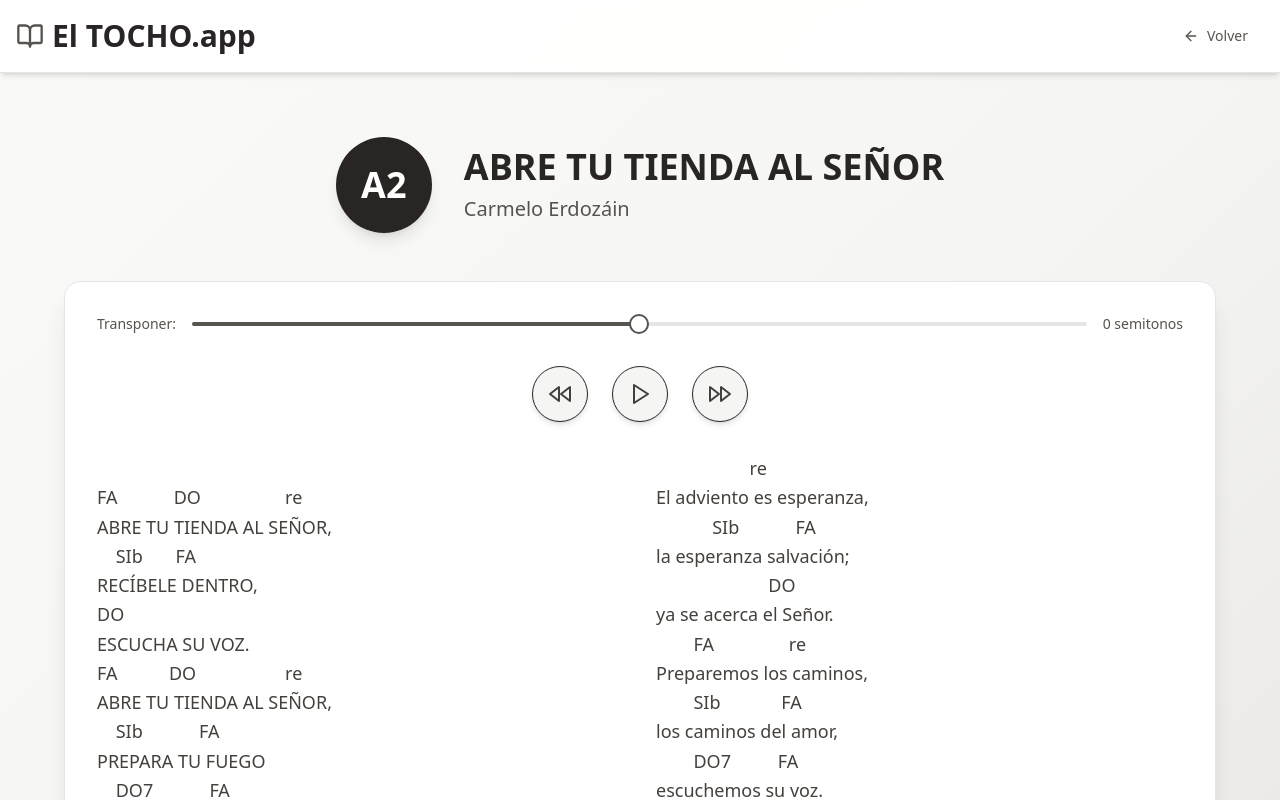
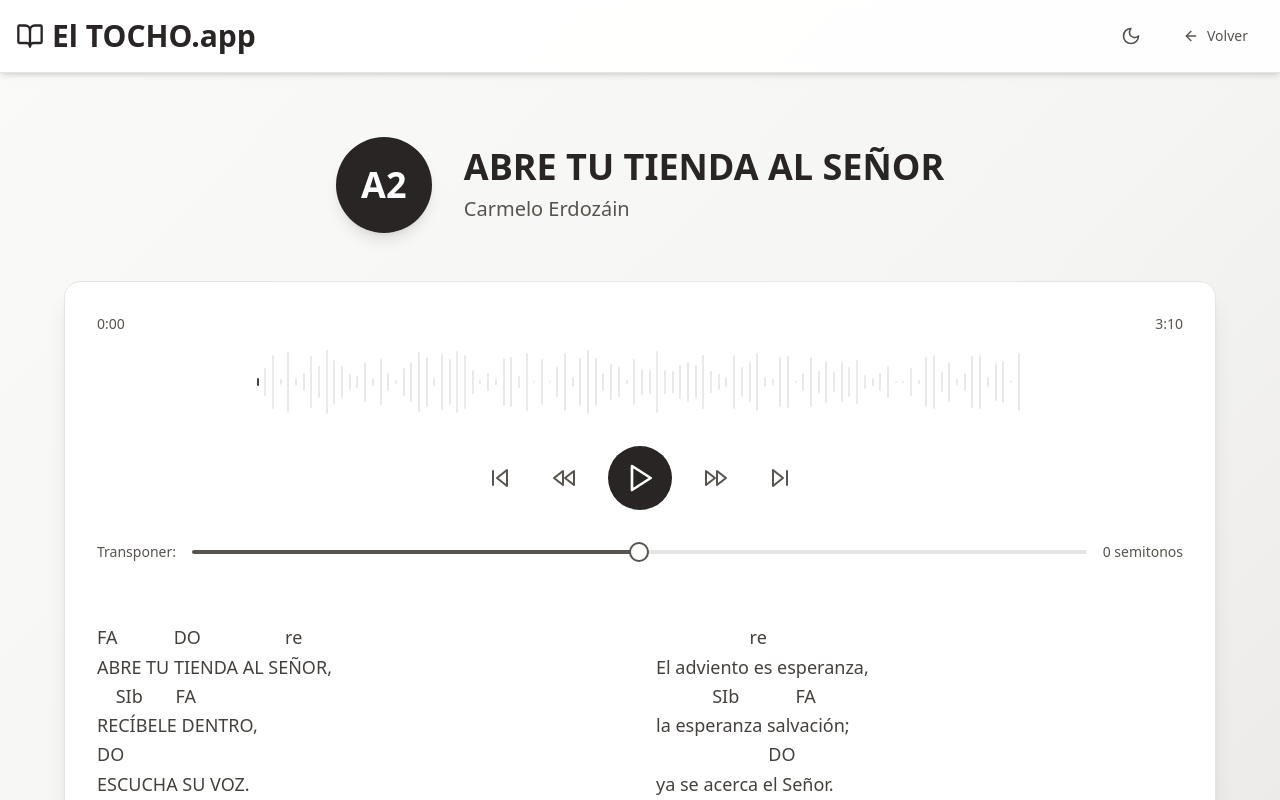
Before and after one commit to GonzaloPTE/el-tocho-next-js, a Next.js app: page /song/1 in a window 1280 px wide. Shown: the top 800 px of the page. Built offline with nearby package versions, Linux system fonts and the light colour scheme.

Commit message:
Reproductor visualizador y waveform

```diff
--- a/components/home-page.tsx
+++ b/components/home-page.tsx
@@ -1,7 +1,7 @@
 "use client"
 
 import React from 'react';
-import { Search, X, ChevronRight, BookOpen } from "lucide-react"
+import { Search, X, ChevronRight, BookOpen, Moon, Sun } from "lucide-react"
 import { Input } from "@/components/ui/input"
 import { Button } from "@/components/ui/button"
 import { CATEGORIES, FEATURED_SONGS, ALL_SONGS, SITE_NAME } from "@/components/constants"
@@ -12,6 +12,7 @@ import { useRouter } from 'next/navigation'
 const HomePage: React.FC = () => {
   const [searchTerm, setSearchTerm] = React.useState('');
   const [searchResults, setSearchResults] = React.useState<Song[]>([]);
+  const [isDarkMode, setIsDarkMode] = React.useState(false);
   const router = useRouter()
 
   React.useEffect(() => {
@@ -31,16 +32,34 @@ const HomePage: React.FC = () => {
   }
 
   return (
-    <div className="bg-gradient-to-br from-stone-50 via-stone-100 to-stone-200 text-stone-800 font-inter min-h-screen flex flex-col">
-      <header className="border-b border-stone-200 py-4 bg-white shadow-md sticky top-0 z-10 backdrop-blur-sm bg-white/90">
+    <div className={`min-h-screen flex flex-col ${
+      isDarkMode ? 'bg-stone-900 text-stone-100' : 'bg-gradient-to-br from-stone-50 via-stone-100 to-stone-200 text-stone-800'
+    } font-inter`}>
+      <header className={`border-b py-4 shadow-md sticky top-0 z-10 backdrop-blur-sm ${
+        isDarkMode ? 'bg-stone-800/90 border-stone-700' : 'bg-white/90 border-stone-200'
+      }`}>
         <div className="container mx-auto flex justify-between items-center px-4">
-          <h1 className="text-3xl font-merriweather font-bold text-stone-800 flex items-center">
-            <BookOpen className="mr-2 text-stone-600" size={28} /> {SITE_NAME}
+          <h1 className="text-3xl font-merriweather font-bold flex items-center">
+            <BookOpen className="mr-2" size={28} /> {SITE_NAME}
           </h1>
-          <nav className="space-x-8">
-            <a href="#" className="text-stone-600 hover:text-stone-800 transition-colors font-medium hover:underline decoration-2 underline-offset-8">Inicio</a>
-            <a href="#" className="text-stone-600 hover:text-stone-800 transition-colors font-medium hover:underline decoration-2 underline-offset-8">Buscar</a>
-            <a href="#" className="text-stone-600 hover:text-stone-800 transition-colors font-medium hover:underline decoration-2 underline-offset-8">Destacados</a>
+          <nav className="flex items-center space-x-8">
+            <a href="#" className={`transition-colors font-medium hover:underline decoration-2 underline-offset-8 ${
+              isDarkMode ? 'text-stone-300 hover:text-stone-100' : 'text-stone-600 hover:text-stone-800'
+            }`}>Inicio</a>
+            <a href="#" className={`transition-colors font-medium hover:underline decoration-2 underline-offset-8 ${
+              isDarkMode ? 'text-stone-300 hover:text-stone-100' : 'text-stone-600 hover:text-stone-800'
+            }`}>Buscar</a>
+            <a href="#" className={`transition-colors font-medium hover:underline decoration-2 underline-offset-8 ${
+              isDarkMode ? 'text-stone-300 hover:text-stone-100' : 'text-stone-600 hover:text-stone-800'
+            }`}>Destacados</a>
+            <Button
+              variant="ghost"
+              size="icon"
+              onClick={() => setIsDarkMode(!isDarkMode)}
+              className={isDarkMode ? 'text-stone-300' : 'text-stone-600'}
+            >
+              {isDarkMode ? <Sun className="h-5 w-5" /> : <Moon className="h-5 w-5" />}
+            </Button>
           </nav>
         </div>
       </header>
--- a/components/song-lyrics-viewer.tsx
+++ b/components/song-lyrics-viewer.tsx
@@ -1,10 +1,11 @@
 'use client'
 
 import React from 'react';
-import { ArrowLeft, Rewind, Play, FastForward, BookOpen } from "lucide-react"
+import { ArrowLeft, Rewind, Play, Pause, FastForward, BookOpen, SkipBack, SkipForward, Moon, Sun } from "lucide-react"
 import { useRouter } from 'next/navigation'
 import { CustomSlider } from "@/components/ui/custom-slider"
 import { Button } from "@/components/ui/button"
+import { Waveform } from "@/components/ui/waveform"
 import Footer from '@/components/footer';
 import { SITE_NAME } from "@/components/constants"
 
@@ -37,61 +38,152 @@ los caminos del amor,
         DO7          FA
 escuchemos su voz.
 
-// ... (rest of the lyrics)
 `
 
 interface SongLyricsViewerProps {
   songId: string
 }
 
+// Mock waveform data
+const MOCK_WAVEFORM_DATA = Array(100).fill(0).map(() => Math.random());
+
 export function SongLyricsViewer({ songId }: SongLyricsViewerProps) {
   const router = useRouter()
   const [transpose, setTranspose] = React.useState(0)
+  const [isPlaying, setIsPlaying] = React.useState(false)
+  const [currentTime, setCurrentTime] = React.useState(0)
+  const [duration] = React.useState(190) // 3:10 in seconds
+  const [isDarkMode, setIsDarkMode] = React.useState(false)
 
-  // Function to determine if the lyrics should be displayed in two columns
-  const shouldUseTwoColumns = (lyrics: string): boolean => {
-    const lineCount = lyrics.split('\n').length;
-    return lineCount > 20; // Adjust this threshold as needed
+  const isLongSong = SONG_LYRICS.split('\n').length > 20
+
+  const lyricsClassName = `whitespace-pre-wrap font-medium text-lg leading-relaxed ${
+    isLongSong ? 'columns-1 md:columns-2 gap-8' : ''
+  } ${isDarkMode ? 'text-stone-300' : 'text-stone-700'}`
+
+  const formatTime = (time: number) => {
+    const minutes = Math.floor(time / 60)
+    const seconds = Math.floor(time % 60)
+    return `${minutes}:${seconds.toString().padStart(2, '0')}`
   }
 
-  const isLongSong = shouldUseTwoColumns(SONG_LYRICS)
-
-  const lyricsClassName = `whitespace-pre-wrap font-medium text-stone-700 text-lg leading-relaxed ${
-    isLongSong ? 'columns-1 md:columns-2 gap-8' : ''
-  }`
+  const handleWaveformClick = (time: number) => {
+    setCurrentTime(time);
+  };
 
   return (
-    <div className="bg-gradient-to-br from-stone-50 via-stone-100 to-stone-200 text-stone-800 font-inter min-h-screen flex flex-col">
-      <header className="border-b border-stone-200 py-4 bg-white shadow-md sticky top-0 z-10 backdrop-blur-sm bg-white/90">
+    <div className={`min-h-screen flex flex-col ${
+      isDarkMode ? 'bg-stone-900 text-stone-100' : 'bg-gradient-to-br from-stone-50 via-stone-100 to-stone-200 text-stone-800'
+    } font-inter`}>
+      <header className={`border-b py-4 shadow-md sticky top-0 z-10 backdrop-blur-sm ${
+        isDarkMode ? 'bg-stone-800/90 border-stone-700' : 'bg-white/90 border-stone-200'
+      }`}>
         <div className="container mx-auto flex justify-between items-center px-4">
-          <h1 className="text-3xl font-merriweather font-bold text-stone-800 flex items-center">
-            <BookOpen className="mr-2 text-stone-600" size={28} /> {SITE_NAME}
+          <h1 className="text-3xl font-merriweather font-bold flex items-center">
+            <BookOpen className="mr-2" size={28} /> {SITE_NAME}
           </h1>
+          <div className="flex items-center space-x-4">
             <Button
               variant="ghost"
-            className="text-stone-600 hover:text-stone-800 transition-colors font-medium"
+              size="icon"
+              onClick={() => setIsDarkMode(!isDarkMode)}
+              className={isDarkMode ? 'text-stone-300' : 'text-stone-600'}
+            >
+              {isDarkMode ? <Sun className="h-5 w-5" /> : <Moon className="h-5 w-5" />}
+            </Button>
+            <Button
+              variant="ghost"
+              className={`font-medium ${isDarkMode ? 'text-stone-300 hover:text-stone-100' : 'text-stone-600 hover:text-stone-800'}`}
               onClick={() => router.back()}
             >
               <ArrowLeft className="mr-2 h-4 w-4" /> Volver
             </Button>
+          </div>
         </div>
       </header>
 
       <main className="flex-grow container mx-auto px-4 py-16">
         <div className={`mx-auto space-y-12 ${isLongSong ? 'max-w-6xl' : 'max-w-3xl'}`}>
           <div className="flex items-center justify-center space-x-8">
-            <div className="w-24 h-24 bg-stone-800 rounded-full flex items-center justify-center text-white font-bold shadow-lg">
+            <div className={`w-24 h-24 rounded-full flex items-center justify-center text-white font-bold shadow-lg ${
+              isDarkMode ? 'bg-stone-700' : 'bg-stone-800'
+            }`}>
               <span className="text-4xl">A2</span>
             </div>
             <div className="text-left">
-              <h2 className="text-4xl font-merriweather font-bold mb-2 text-stone-800">ABRE TU TIENDA AL SEÑOR</h2>
-              <h3 className="text-xl font-merriweather text-stone-600">Carmelo Erdozáin</h3>
+              <h2 className="text-4xl font-merriweather font-bold mb-2">ABRE TU TIENDA AL SEÑOR</h2>
+              <h3 className={`text-xl font-merriweather ${isDarkMode ? 'text-stone-400' : 'text-stone-600'}`}>Carmelo Erdozáin</h3>
             </div>
           </div>
 
-          <div className="bg-white rounded-2xl shadow-xl p-8 border border-stone-200 space-y-8">
+          <div className={`rounded-2xl shadow-xl p-8 border space-y-8 ${
+            isDarkMode ? 'bg-stone-800 border-stone-700' : 'bg-white border-stone-200'
+          }`}>
+            <div className="space-y-4">
+              <div className="flex items-center justify-between">
+                <span className={`text-sm font-medium ${isDarkMode ? 'text-stone-400' : 'text-stone-600'}`}>
+                  {formatTime(currentTime)}
+                </span>
+                <span className={`text-sm font-medium ${isDarkMode ? 'text-stone-400' : 'text-stone-600'}`}>
+                  {formatTime(duration)}
+                </span>
+              </div>
+              <Waveform
+                currentTime={currentTime}
+                duration={duration}
+                waveformData={MOCK_WAVEFORM_DATA}
+                onClick={handleWaveformClick}
+                isDarkMode={isDarkMode}
+              />
+            </div>
+
+            <div className="flex justify-center items-center space-x-6">
+              <Button
+                variant="ghost"
+                size="icon"
+                className={`${isDarkMode ? 'text-stone-300 hover:text-stone-100' : 'text-stone-600 hover:text-stone-800'}`}
+                onClick={() => router.push(`/song/${parseInt(songId) - 1}`)}
+              >
+                <SkipBack className="h-6 w-6" />
+              </Button>
+              <Button
+                variant="ghost"
+                size="icon"
+                className={`${isDarkMode ? 'text-stone-300 hover:text-stone-100' : 'text-stone-600 hover:text-stone-800'}`}
+                onClick={() => setCurrentTime(Math.max(0, currentTime - 10))}
+              >
+                <Rewind className="h-6 w-6" />
+              </Button>
+              <Button
+                variant="default"
+                size="icon"
+                className={`w-16 h-16 rounded-full ${isDarkMode ? 'bg-stone-700 hover:bg-stone-600' : 'bg-stone-800 hover:bg-stone-700'} text-white`}
+                onClick={() => setIsPlaying(!isPlaying)}
+              >
+                {isPlaying ? <Pause className="h-8 w-8" /> : <Play className="h-8 w-8" />}
+              </Button>
+              <Button
+                variant="ghost"
+                size="icon"
+                className={`${isDarkMode ? 'text-stone-300 hover:text-stone-100' : 'text-stone-600 hover:text-stone-800'}`}
+                onClick={() => setCurrentTime(Math.min(duration, currentTime + 10))}
+              >
+                <FastForward className="h-6 w-6" />
+              </Button>
+              <Button
+                variant="ghost"
+                size="icon"
+                className={`${isDarkMode ? 'text-stone-300 hover:text-stone-100' : 'text-stone-600 hover:text-stone-800'}`}
+                onClick={() => router.push(`/song/${parseInt(songId) + 1}`)}
+              >
+                <SkipForward className="h-6 w-6" />
+              </Button>
+            </div>
+
             <div className="flex items-center space-x-4">
-              <label htmlFor="transpose" className="text-sm font-medium text-stone-600 whitespace-nowrap">
+              <label htmlFor="transpose" className={`text-sm font-medium whitespace-nowrap ${
+                isDarkMode ? 'text-stone-400' : 'text-stone-600'
+              }`}>
                 Transponer:
               </label>
               <div className="flex-grow">
@@ -103,24 +195,11 @@ export function SongLyricsViewer({ songId }: SongLyricsViewerProps) {
                   step={1}
                 />
               </div>
-              <span className="text-sm font-medium text-stone-600 whitespace-nowrap">
+              <span className={`text-sm font-medium whitespace-nowrap ${
+                isDarkMode ? 'text-stone-400' : 'text-stone-600'
+              }`}>
                 {transpose} semitonos
               </span>
-            </div>
-
-            <div className="flex justify-center space-x-6">
-              {['Rewind', 'Play', 'FastForward'].map((action) => (
-                <Button
-                  key={action}
-                  variant="outline"
-                  size="icon"
-                  className="w-14 h-14 rounded-full bg-stone-100 hover:bg-stone-200 transition-colors shadow-md hover:shadow-lg"
-                >
-                  {action === 'Rewind' && <Rewind className="h-6 w-6 text-stone-700" />}
-                  {action === 'Play' && <Play className="h-6 w-6 text-stone-700" />}
-                  {action === 'FastForward' && <FastForward className="h-6 w-6 text-stone-700" />}
-                </Button>
-              ))}
             </div>
 
             <div className={lyricsClassName}>
--- /dev/null
+++ b/components/ui/waveform.tsx
@@ -0,0 +1,54 @@
+import React from 'react';
+
+interface WaveformProps {
+  currentTime: number;
+  duration: number;
+  waveformData: number[]; // Array of normalized amplitudes (0-1)
+  onClick: (time: number) => void;
+  isDarkMode: boolean;
+}
+
+export const Waveform: React.FC<WaveformProps> = ({ currentTime, duration, waveformData, onClick, isDarkMode }) => {
+  const waveformRef = React.useRef<HTMLDivElement>(null);
+
+  const handleClick = (e: React.MouseEvent<HTMLDivElement>) => {
+    if (waveformRef.current) {
+      const rect = waveformRef.current.getBoundingClientRect();
+      const x = e.clientX - rect.left;
+      const clickedTime = (x / rect.width) * duration;
+      onClick(clickedTime);
+    }
+  };
+
+  return (
+    <div className="flex justify-center w-full">
+      <div
+        ref={waveformRef}
+        className="h-16 w-full max-w-3xl cursor-pointer"
+        onClick={handleClick}
+      >
+        <div className="h-full w-full flex items-center">
+          {waveformData.map((amplitude, index) => {
+            const isCurrent = (index / waveformData.length) * duration <= currentTime;
+            return (
+              <div
+                key={index}
+                className="flex-grow flex flex-col justify-center"
+                style={{ padding: '0 0.5px', height: '100%' }}
+              >
+                <div
+                  className={`rounded-full ${isCurrent ? (isDarkMode ? 'bg-stone-300' : 'bg-stone-700') : (isDarkMode ? 'bg-stone-600/50' : 'bg-stone-300/50')}`}
+                  style={{
+                    height: `${Math.max(4, amplitude * 100)}%`,
+                    width: '2px',
+                    transition: 'height 0.1s ease-in-out',
+                  }}
+                />
+              </div>
+            );
+          })}
+        </div>
+      </div>
+    </div>
+  );
+};
```
Lines whose indentation alone changed are shown as unchanged.
